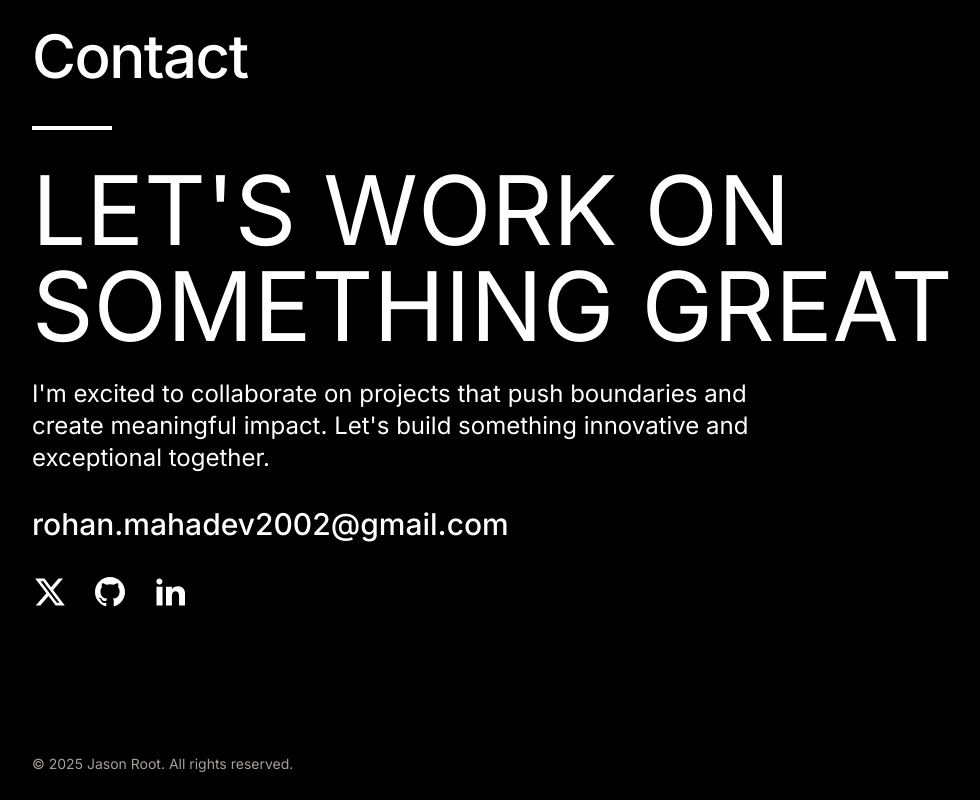
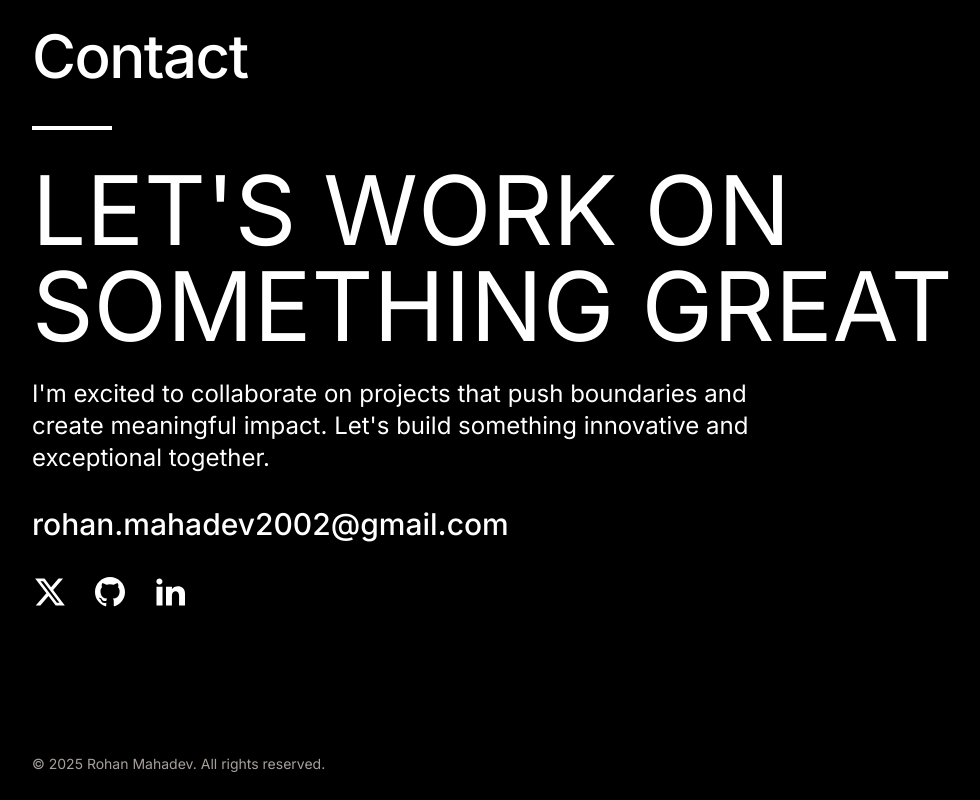
Before and after one commit to Rohan-222/portfolio-frontend, a React (Vite) app in the folder frontend-portfolio/: page / in a window 1280 px wide. Shown: the part 5024-5824 px from the top of the page, without its empty margins (8-988 px from the left). Built offline with nearby package versions, Linux system fonts and the light colour scheme.

Commit message:
initial commit

```diff
--- a/frontend-portfolio/src/constants/index.js
+++ b/frontend-portfolio/src/constants/index.js
@@ -180,5 +180,5 @@ export const CONTACT_CONTENT = {
       icon: "RiLinkedinFill",
     },
   ],
-  footerText: `© ${new Date().getFullYear()} Jason Root. All rights reserved.`,
+  footerText: `© ${new Date().getFullYear()} Rohan Mahadev. All rights reserved.`,
 };
```
